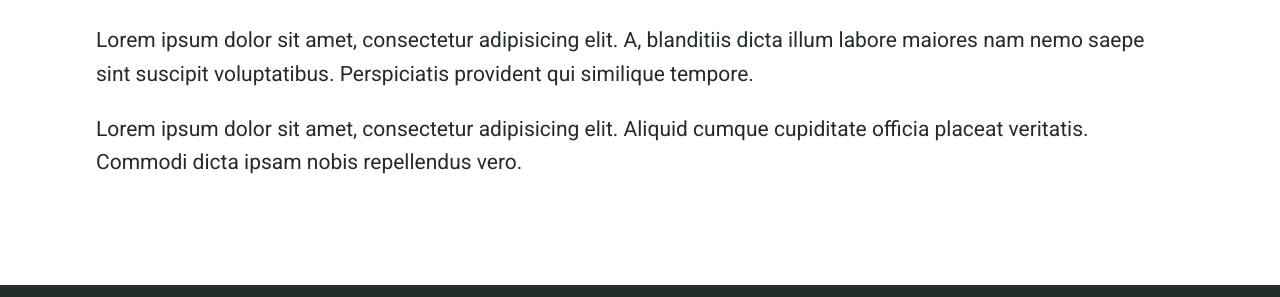
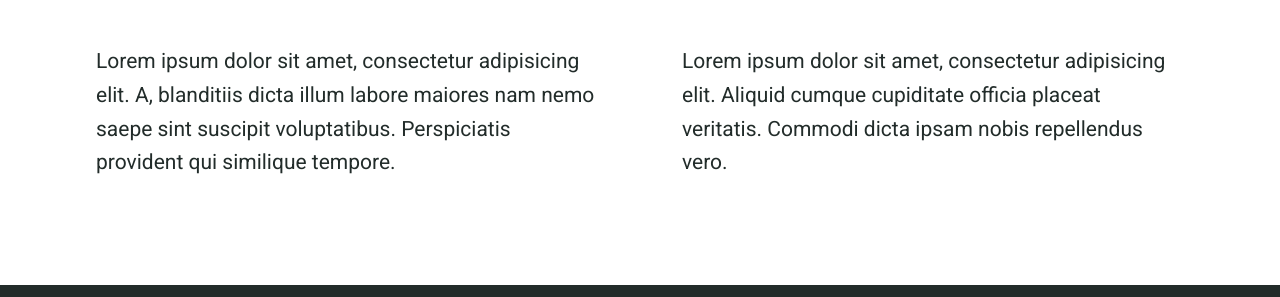
Before and after one commit to Annie-Huang/conquering-responsive-layouts, a website: page flexbox-challenge-4/index.html in a window 1280 px wide. Shown: the part 655-952 px from the top of the page. Drawn offline with nearby package versions, Linux system fonts and the light colour scheme.

Commit message:
Add media query for (min-width: 800px). Its solution is much more simpler because img { max-width: 100%;} is set at the very beginning.

```diff
--- a/flexbox-challenge-4/style.css
+++ b/flexbox-challenge-4/style.css
@@ -46,8 +46,8 @@ section { /* main, article */
 /* style first for mobile */
 .container { /* container */
   width: 85%;
-  /*  max-width: 1100px;*/
   margin: 0 auto;
+  max-width: 1128px; /* specific in the requirement. It is really for desktop view. */
 }
 
 .section-title { /* .article-title, h2 */
@@ -160,3 +160,16 @@ article {
 .article--secondary {
   background: #824936;
 }
+
+@media (min-width: 800px) {
+  .row {
+    display: flex;
+  }
+
+  .col {
+    width: 100%;
+  }
+  .col + .col {
+    margin-left: 4em;
+  }
+}
```
